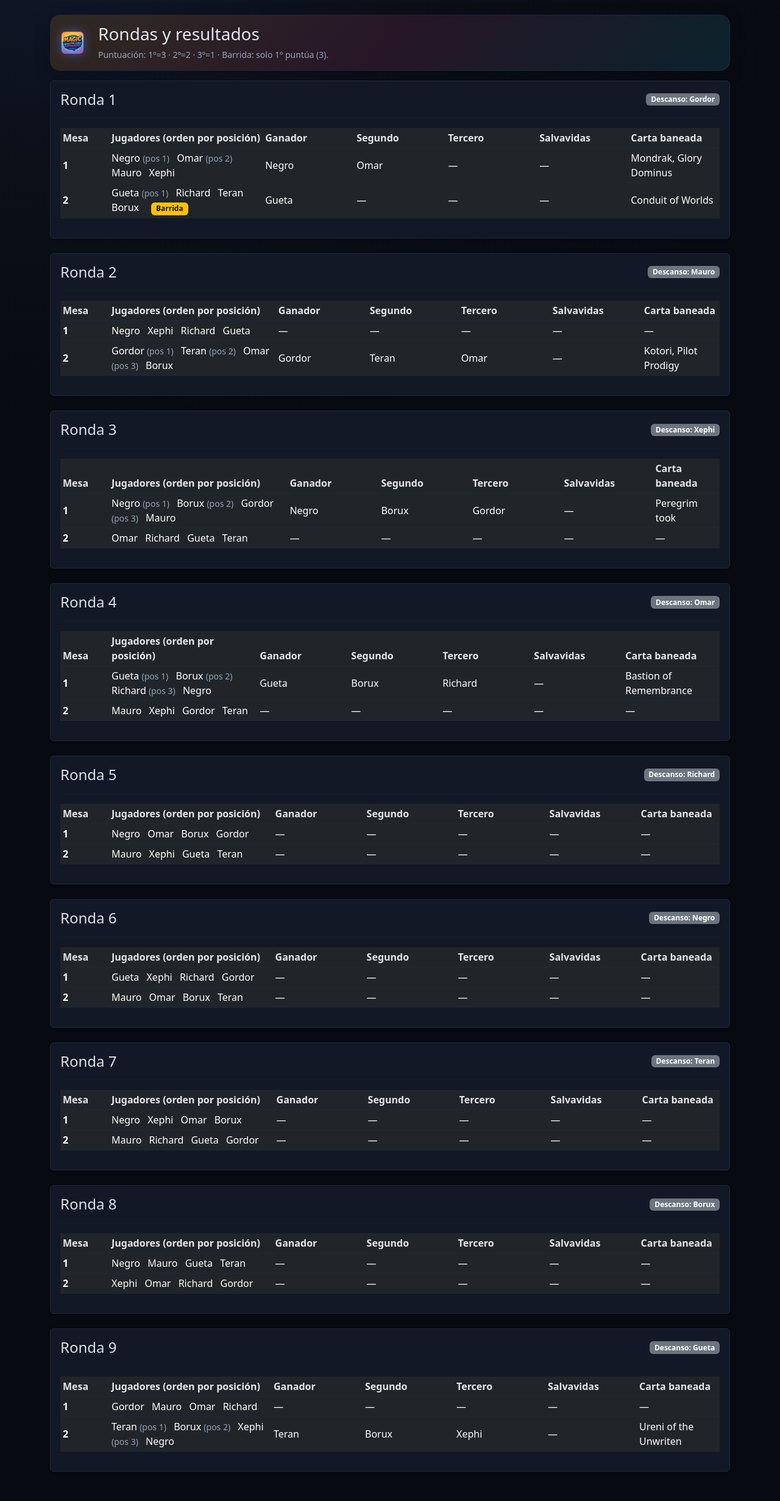
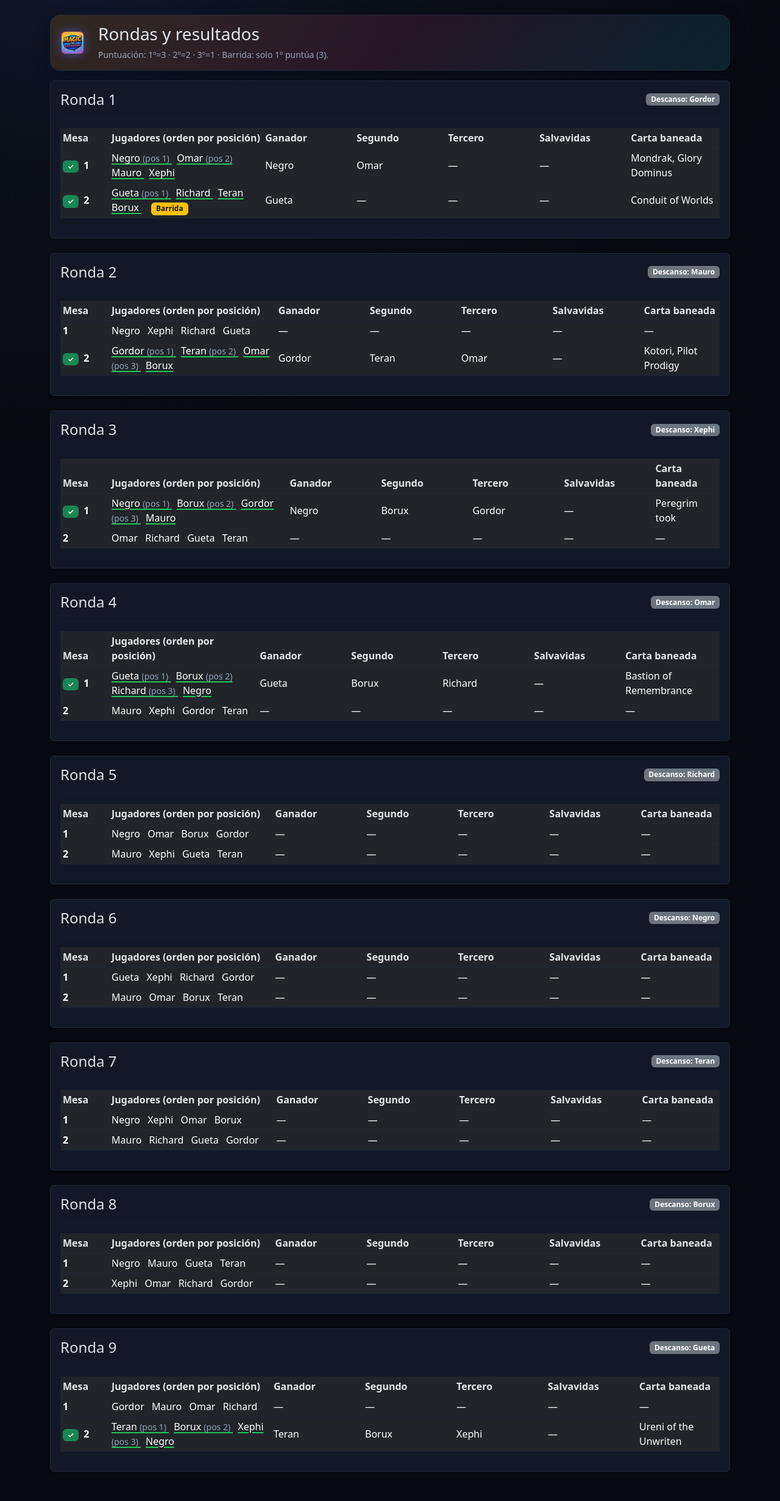
Before and after one commit to angelmago90/commander-torneo, a Flask app: page /rounds in a window 1280 px wide. Shown: the part 63-2524 px from the top of the page at 61% size. Run offline with Flask 3, Linux system fonts and the light colour scheme; data comes from the database, SQL or seed files in the repository.

Commit message:
Mesas jugadas con check

```diff
--- a/app.py
+++ b/app.py
@@ -299,6 +299,9 @@ def rounds_view():
         second = next((r.player.name for r in g.results if r.position == 2), None)
         third  = next((r.player.name for r in g.results if r.position == 3), None)
 
+        # ¿Esta mesa tiene ganador? (cualquier r.position==1 o g.sweep marcado)
+        has_winner = any(r.position == 1 for r in g.results) or bool(g.sweep)
+
         bye_name, bye_id = bye_by_round.get(g.round_number, (None, None))
         rounds.setdefault(g.round_number, {"bye": bye_name, "bye_id": bye_id, "games": []})
         rounds[g.round_number]["games"].append({
@@ -310,7 +313,8 @@ def rounds_view():
             "third": third,
             "banned": g.banned_card,
             "sweep": g.sweep,
-            "save": (g.save_player.name if g.save_player else None)  # Salvavidas
+            "save": (g.save_player.name if g.save_player else None),  # Salvavidas
+            "played": has_winner
         })
 
     ordered = []
--- a/static/dark.css
+++ b/static/dark.css
@@ -86,3 +86,17 @@ small.text-muted{ color:var(--muted) !important; }
 .scryfall-preview .inner{
   display: block;
 }
+
+/* Mesa jugada: sutil fondo y “barra” verde al lado izquierdo */
+.game-played{
+  background: rgba(34,197,94,.08);           /* verde suave */
+  box-shadow: inset 3px 0 0 #22c55e;         /* barra lateral */
+}
+
+/* Subrayado verde en la lista de jugadores */
+.played-underline{
+  text-decoration: underline;
+  text-decoration-color: #22c55e;
+  text-decoration-thickness: 2px;
+  text-underline-offset: 3px;
+}
--- a/templates/rounds.html
+++ b/templates/rounds.html
@@ -94,9 +94,16 @@
               </thead>
               <tbody>
                 {% for g in r.games %}
-                  <tr>
-                    <td><strong>{{ g.table }}</strong></td>
+                  <tr class="{% if g.played %}game-played{% endif %}">
                     <td>
+                      <strong>
+                        {% if g.played %}
+                          <span class="badge bg-success me-1">✓</span>
+                        {% endif %}
+                        {{ g.table }}
+                      </strong>
+                    </td>
+                    <td class="{% if g.played %}played-underline{% endif %}">
                       {% for p in g.participants %}
                         <span class="me-2">
                           {{ p.name }}{% if p.pos %} <small class="text-muted">(pos {{ p.pos }})</small>{% endif %}
```
